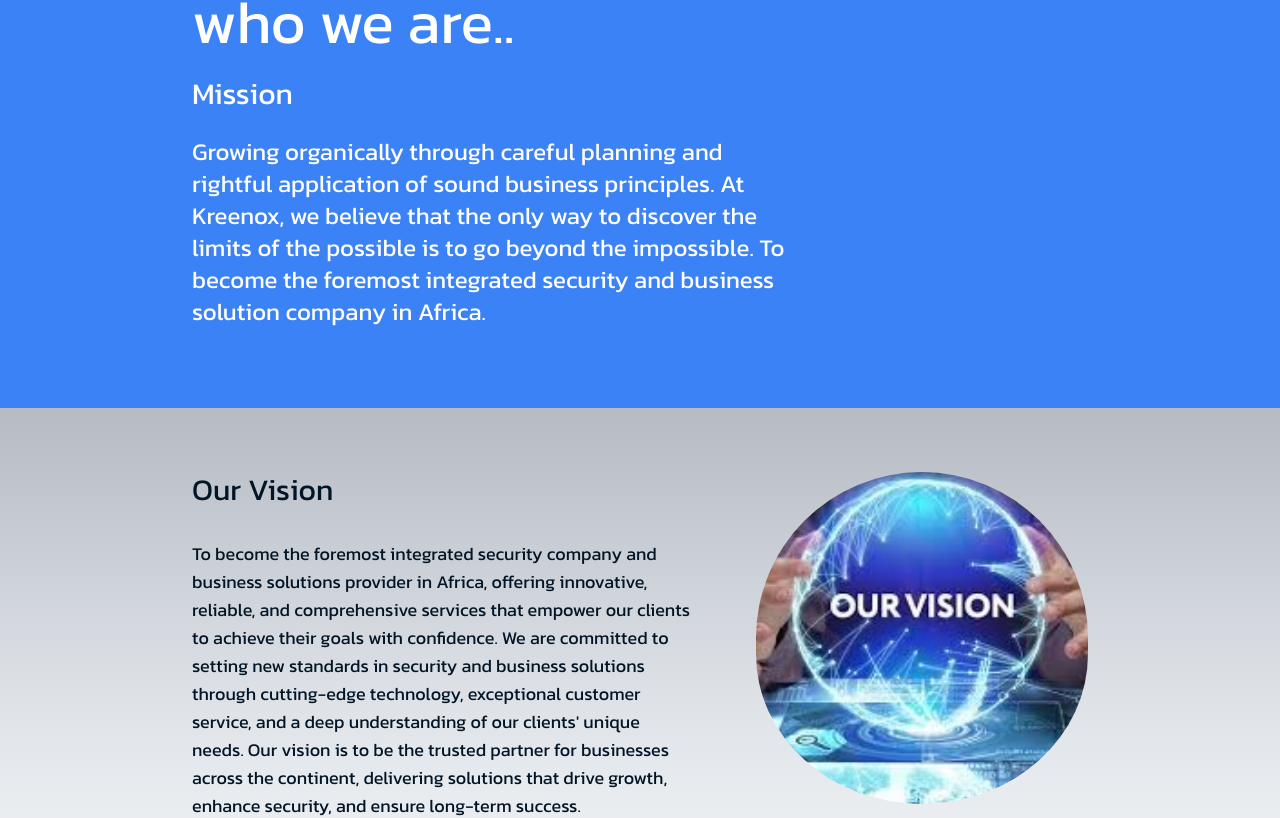
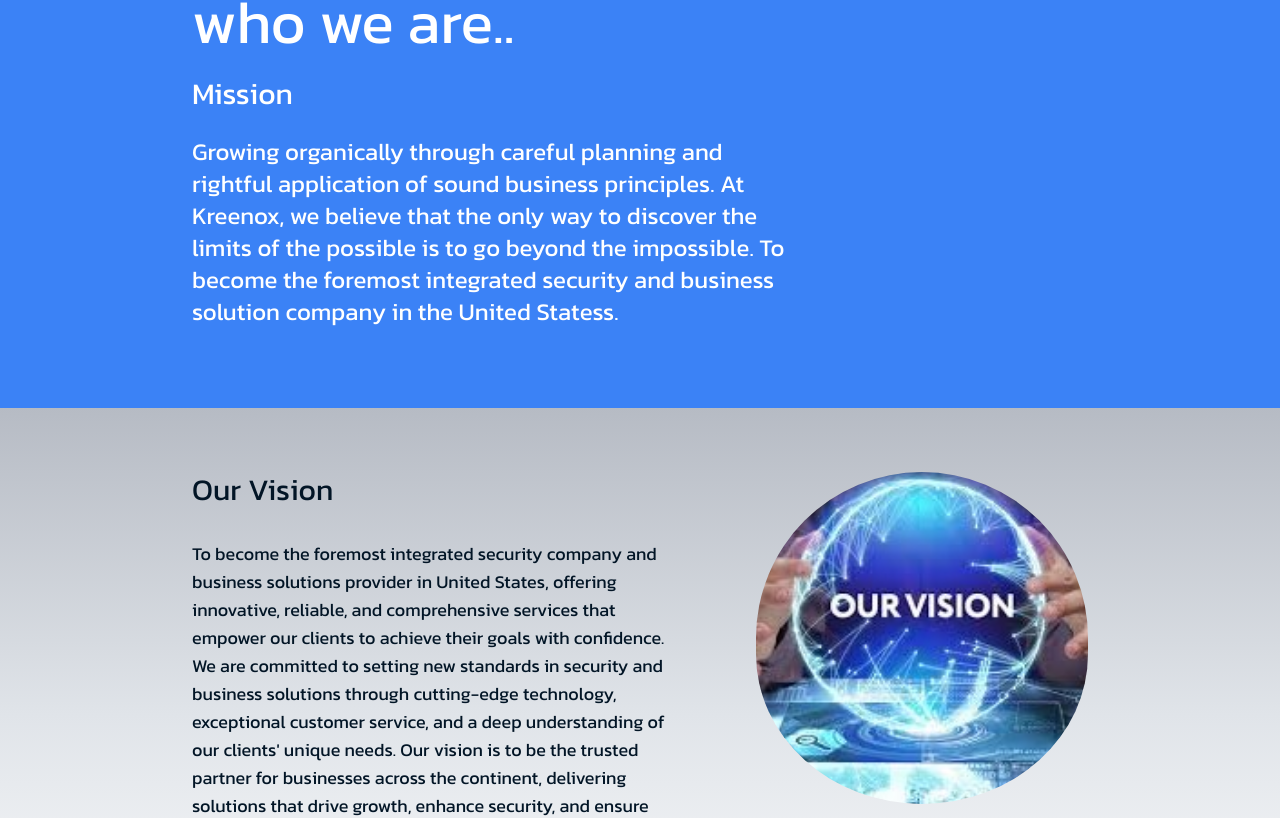
Before and after one commit to Gohskoh0/hello, a Next.js app: page /about-us in a window 1280 px wide. Shown: the part 712-1530 px from the top of the page. Built offline with nearby package versions, Linux system fonts and the light colour scheme.

Commit message:
Update page.jsx

```diff
--- a/app/about-us/page.jsx
+++ b/app/about-us/page.jsx
@@ -35,7 +35,7 @@ export default function AboutUs() {
                     <h1 className="text-2xl md:text-6xl text-white md:w-[600px]">Get to know About who we are..</h1>
                     <p className="text-[#021526] text-xl md:text-3xl text-white mt-6">Mission</p>
                     <p className="text-white text-base md:text-2xl mt-3 md:mt-6 md:w-[600px]">
-                        Growing organically through careful planning and rightful application of sound business principles. At Kreenox, we believe that the only way to discover the limits of the possible is to go beyond the impossible. To become the foremost integrated security and business solution company in Africa.
+                        Growing organically through careful planning and rightful application of sound business principles. At Kreenox, we believe that the only way to discover the limits of the possible is to go beyond the impossible. To become the foremost integrated security and business solution company in the United Statess.
                     </p>
                 </div>
             </div>
@@ -45,7 +45,7 @@ export default function AboutUs() {
                     <div className="flex flex-col">
                         <p className="text-2xl md:text-3xl text-[#021526] w-full md:w-[500px]">Our Vision</p>
                         <p className="text-[#021526] text-base md:text-lg mt-4 md:mt-8 md:w-[500px] leading-7">
-                            To become the foremost integrated security company and business solutions provider in Africa, offering innovative, reliable, and comprehensive services that empower our clients to achieve their goals with confidence. We are committed to setting new standards in security and business solutions through cutting-edge technology, exceptional customer service, and a deep understanding of our clients' unique needs. Our vision is to be the trusted partner for businesses across the continent, delivering solutions that drive growth, enhance security, and ensure long-term success.
+                            To become the foremost integrated security company and business solutions provider in United States, offering innovative, reliable, and comprehensive services that empower our clients to achieve their goals with confidence. We are committed to setting new standards in security and business solutions through cutting-edge technology, exceptional customer service, and a deep understanding of our clients' unique needs. Our vision is to be the trusted partner for businesses across the continent, delivering solutions that drive growth, enhance security, and ensure long-term success.
                         </p>
                     </div>
                     <div className="flex justify-center md:block pb-8 md:pb-0">
```
